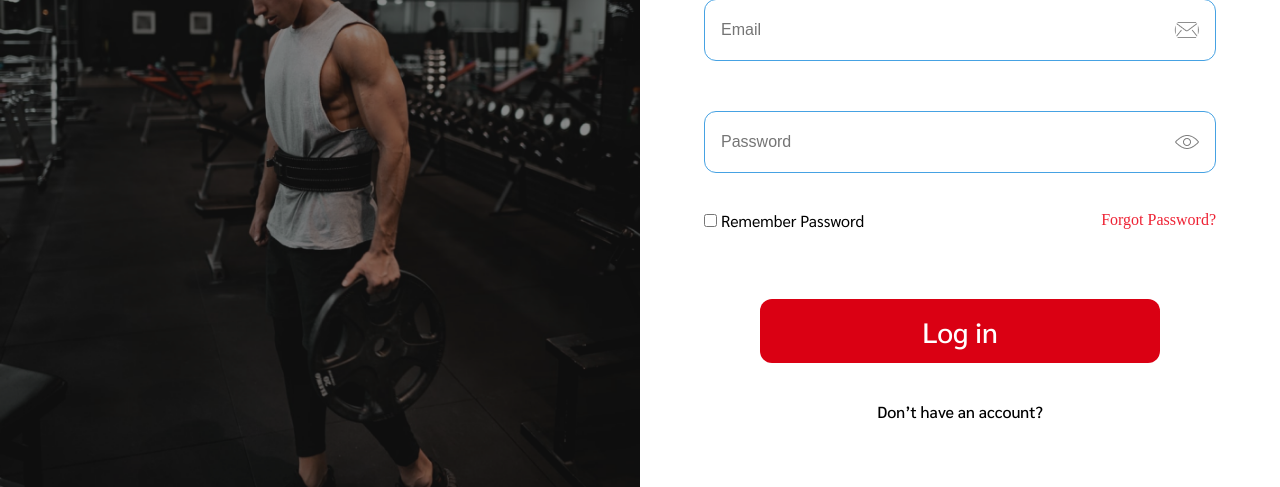
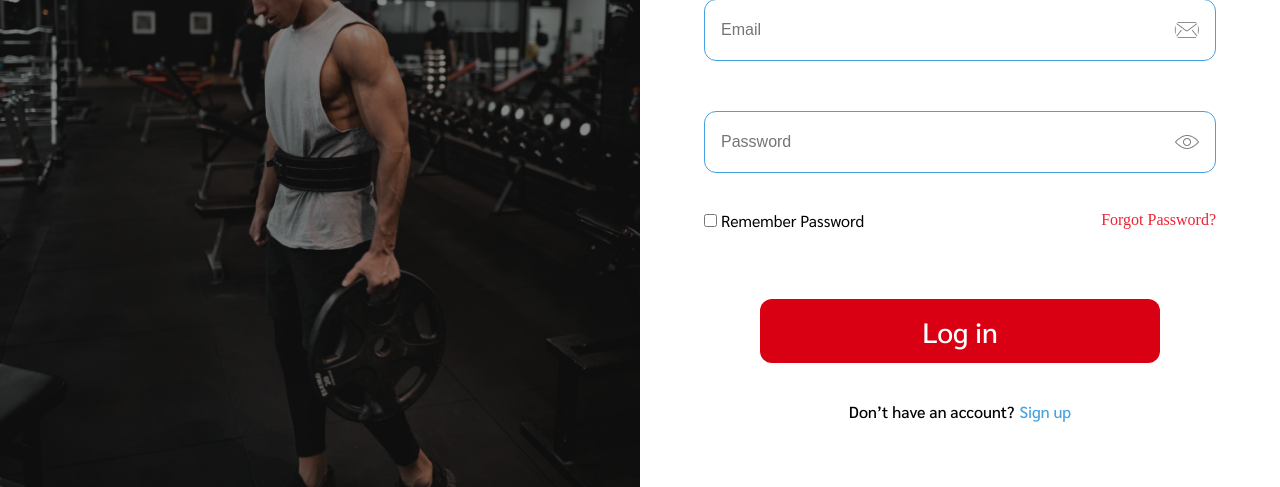
Before and after one commit to zuri-training/FitwellNG-be-pjt-40, a Django app: page /login/ in a window 1280 px wide. Shown: the part 313-800 px from the top of the page. Run offline with Django 3.2, Linux system fonts and the light colour scheme; some web fonts are replaced.

```diff
--- a/fitwell_backend/templates/registration/login.html
+++ b/fitwell_backend/templates/registration/login.html
@@ -74,7 +74,7 @@
           <!-- Dont Have an Account Section  -->
           <div class="signup-label">
             <p>Don’t have an account?</p>
-            <a href="{%url 'sign-up'%}>Sign up</a>
+            <a href="{%url 'sign-up'%}">Sign up</a>
           </div>
         </form>
       </div>
```
